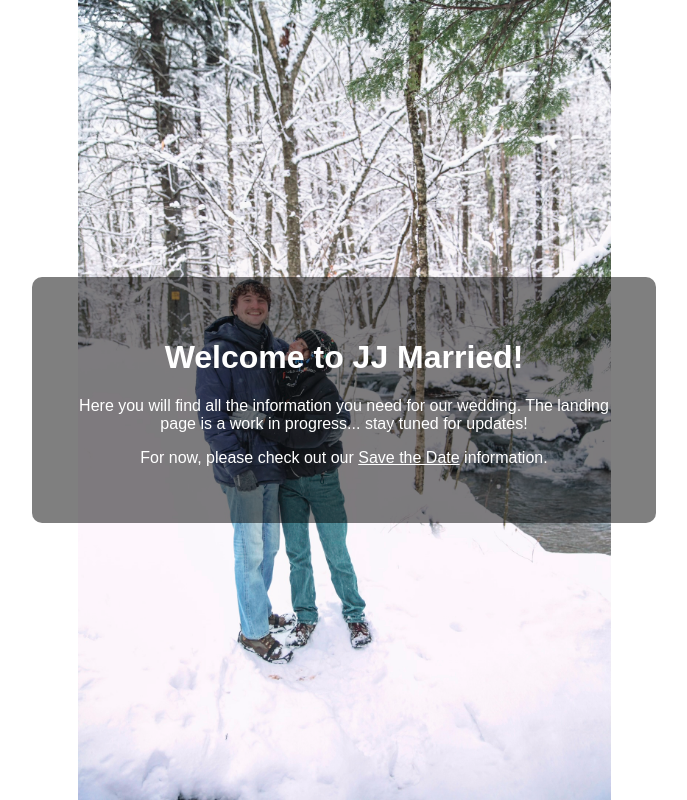
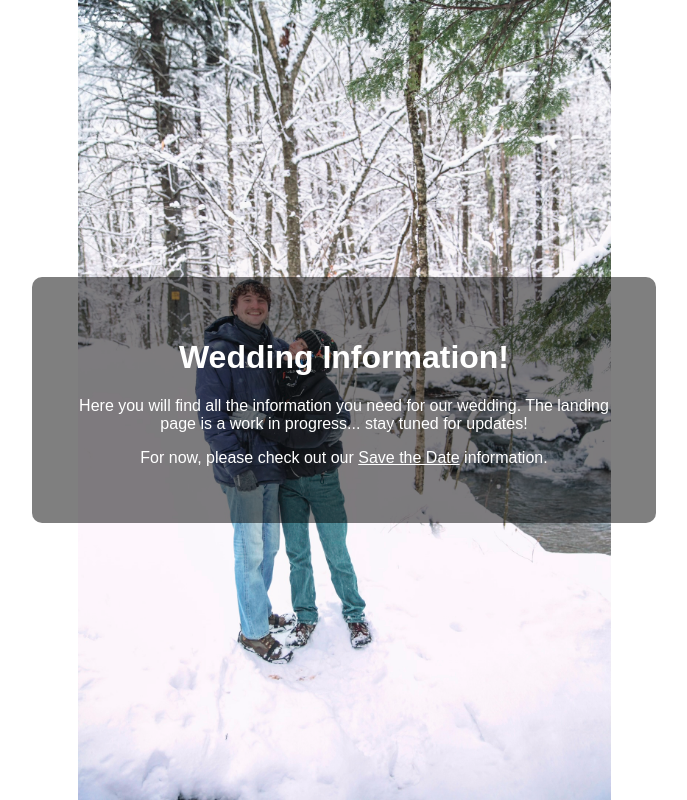
Before and after one commit to jake-lester/jjmarried, a plain HTML site: page index.html in a window 1280 px wide. Shown: the whole page, without its empty margins (296-983 px from the left). Drawn offline with Linux system fonts and the light colour scheme.

Commit message:
0.0.1
altered titles

```diff
--- a/index.html
+++ b/index.html
@@ -3,7 +3,7 @@
 <head>
     <meta charset="UTF-8">
     <meta name="viewport" content="width=device-width, initial-scale=1.0">
-    <title>Welcome to JJ Married</title>
+    <title>Jake and Juliette are Getting Married!!</title>
     <style>
         body, html {
             height: 100%;
@@ -34,7 +34,7 @@
 </head>
 <body>
     <div class="content">
-        <h1>Welcome to JJ Married!</h1>
+        <h1>Wedding Information!</h1>
         <p>Here you will find all the information you need for our wedding. The landing page is a work in progress... stay tuned for updates!</p>
         <p>For now, please check out our <a href="/savethedate">Save the Date</a> information.</p>
     </div>
```
